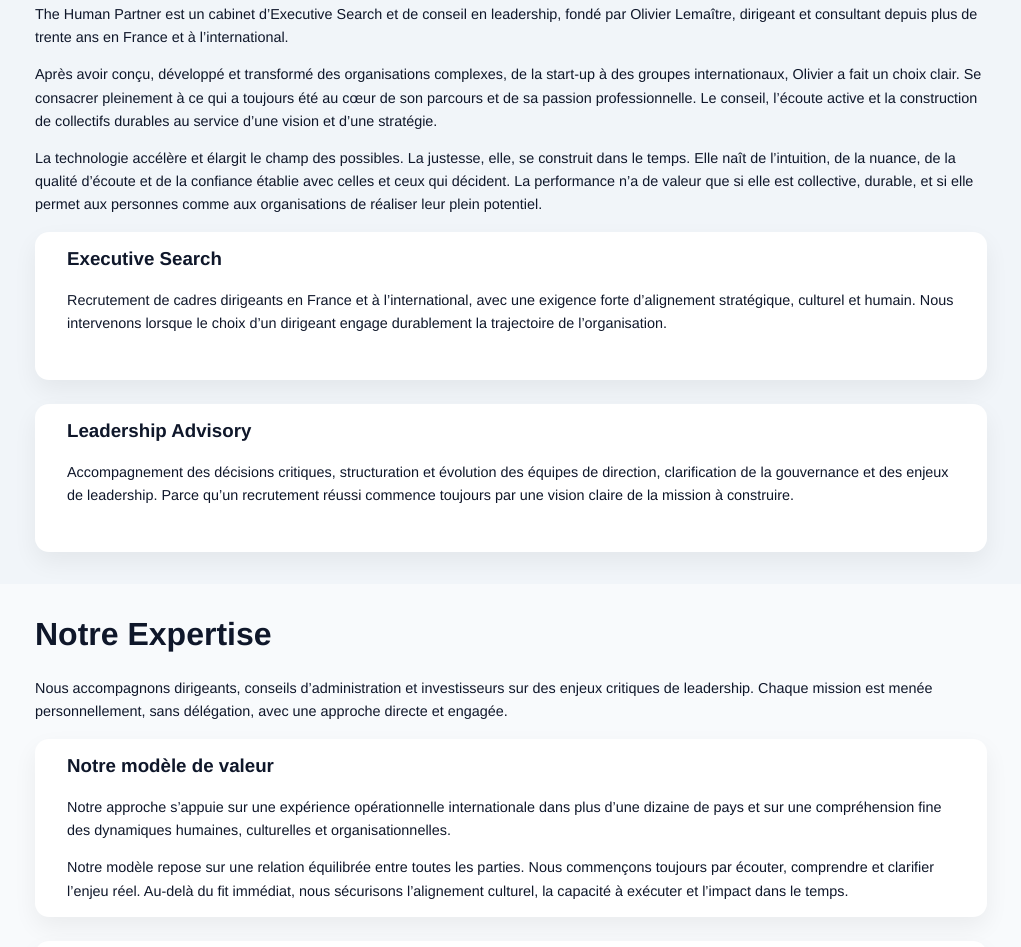
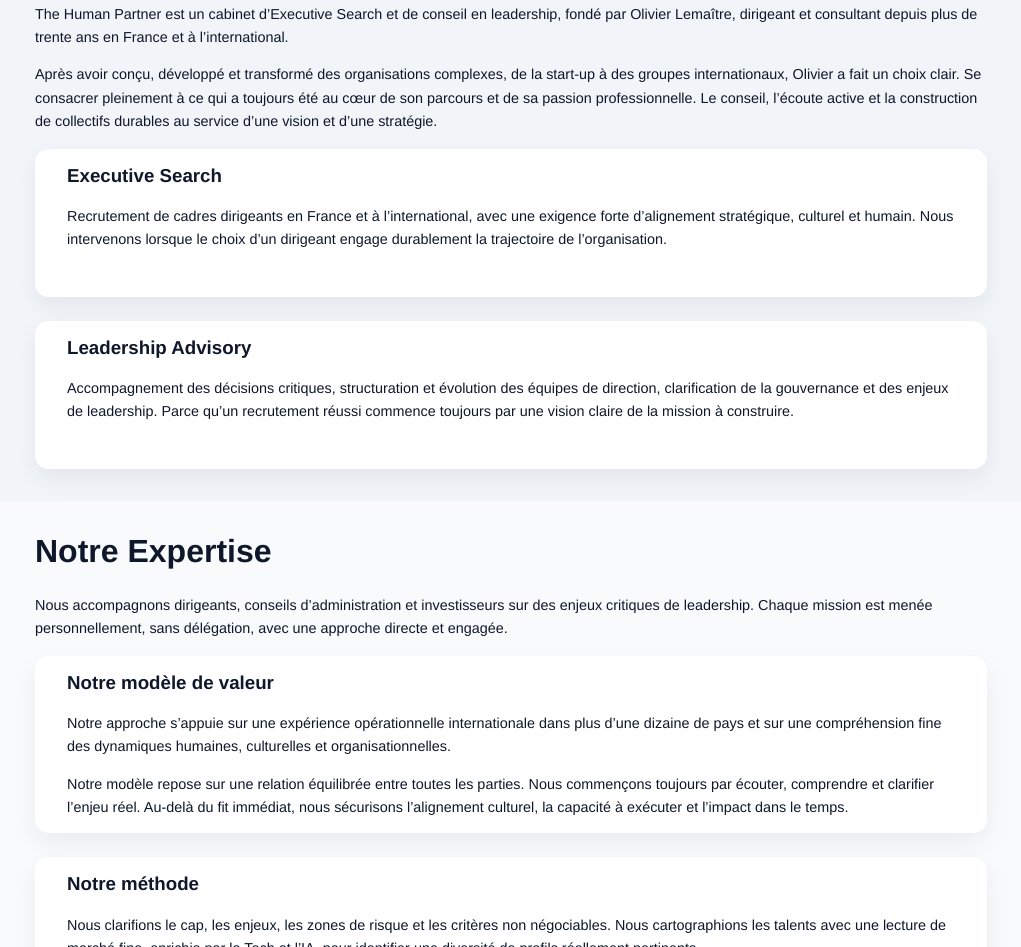
Before and after one commit to felgli/THP-website, a plain HTML site: page index.html in a window 1280 px wide. Shown: the part 964-1911 px from the top of the page, without its empty margins (129-1150 px from the left). Drawn offline with Linux system fonts and the light colour scheme.

Commit message:
latest chnages

```diff
--- a/index.html
+++ b/index.html
@@ -126,7 +126,6 @@
     <h2 data-content="services_title"></h2>
     <p data-content="services_intro_1"></p>
     <p data-content="services_intro_2"></p>
-    <p data-content="services_intro_3"></p>
 
     <div class="services">
       <article class="card-h">
```
